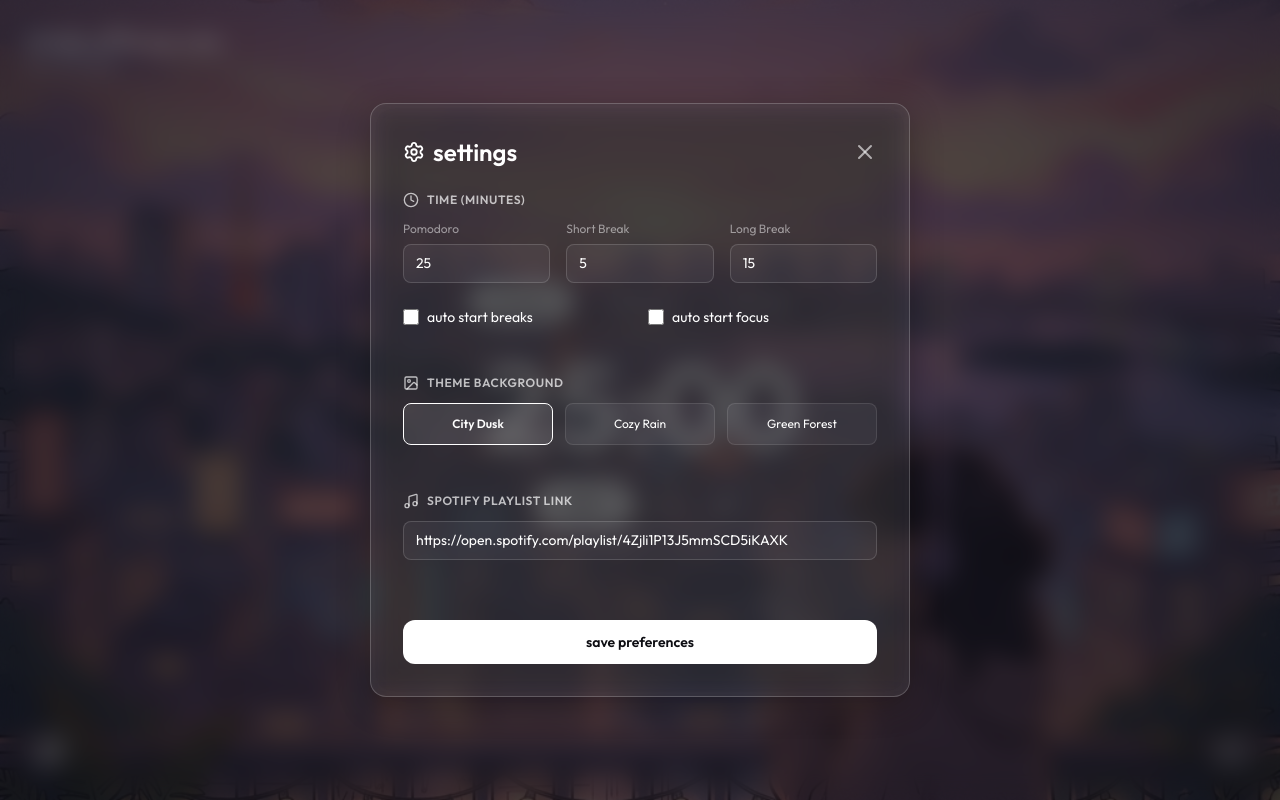
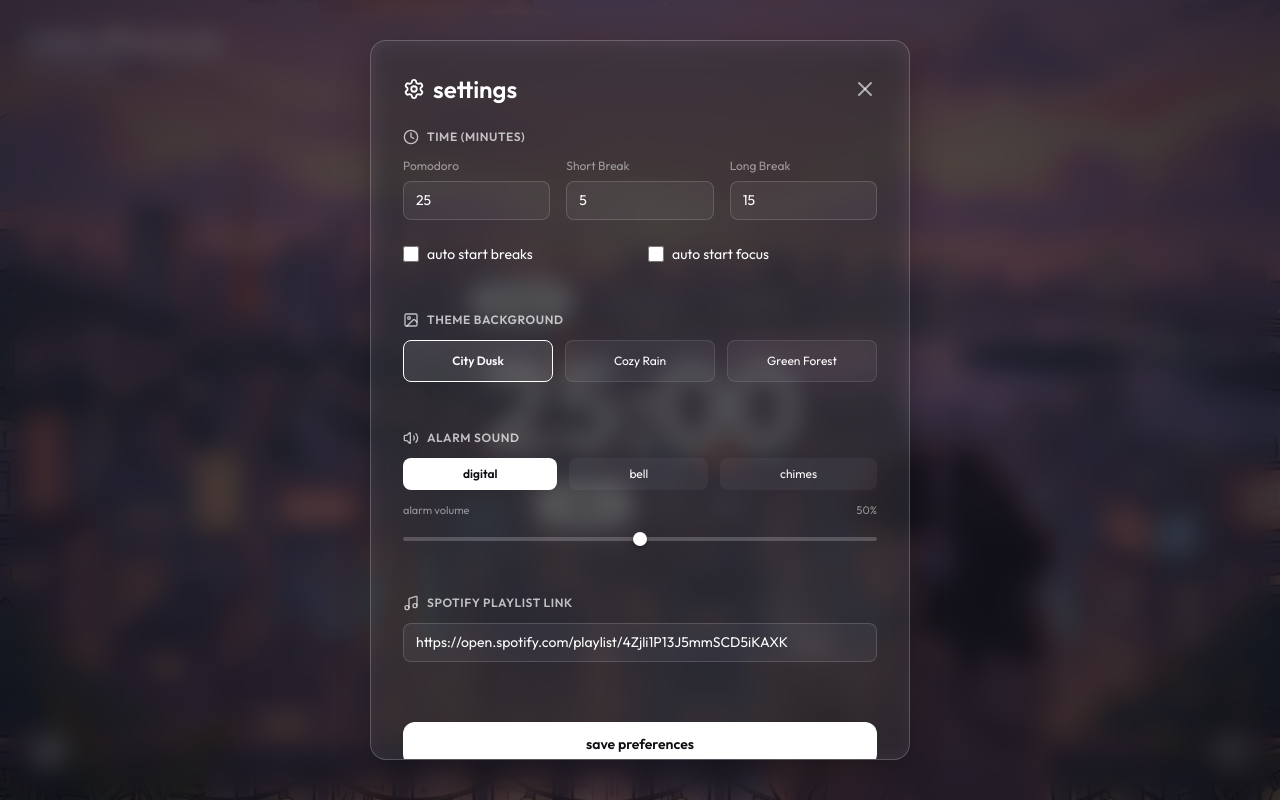
Before and after one commit to mankesh016/aesthetic-focus, a React (Vite) app: page / in a window 1280 px wide. Both pictures are taken after a click on the button 724 px from the left and 503 px from the top of the page. Built offline with nearby package versions, Linux system fonts and the light colour scheme.

Commit message:
feat: add alarm sound

```diff
--- a/src/App.tsx
+++ b/src/App.tsx
@@ -18,6 +18,8 @@ const DEFAULT_SETTINGS: SettingsData = {
   autoStartPomodoros: false,
   backgroundId: "city-dusk",
   spotifyUrl: "https://open.spotify.com/playlist/4Zjli1P13J5mmSCD5iKAXK",
+  alarmSound: "digital",
+  alarmVolume: 0.5,
 };
 
 function App() {
--- a/src/components/SettingsModal.tsx
+++ b/src/components/SettingsModal.tsx
@@ -1,7 +1,8 @@
 import React, { useState } from "react";
-import { X, Clock, Settings, Music, Image } from "lucide-react";
+import { X, Clock, Settings, Music, Image, Volume2 } from "lucide-react";
 import type { SettingsData } from "../types";
 import NumberInput from "./ui/NumberInput";
+import { playSynthesizedAlarm } from "../utils/audio";
 
 interface SettingsModalProps {
   isOpen: boolean;
@@ -31,6 +32,11 @@ export const SettingsModal: React.FC<SettingsModalProps> = ({
     e.preventDefault();
     onSave(formData);
     onClose();
+  };
+
+  // Preview an alarm sound
+  const playAlarmPreview = (soundName: string) => {
+    playSynthesizedAlarm(soundName, formData.alarmVolume);
   };
 
   return (
@@ -146,6 +152,52 @@ export const SettingsModal: React.FC<SettingsModalProps> = ({
 
           <hr className="border-none border-t border-white/10" />
 
+          {/* Section: Alarm Sounds */}
+          <div>
+            <div className="flex items-center gap-2 mb-3 text-white/70">
+              <Volume2 size={16} />
+              <span className="text-xs font-semibold uppercase tracking-wider">
+                alarm sound
+              </span>
+            </div>
+            <div className="flex gap-3 mb-3">
+              {["digital", "bell", "chimes"].map((sound) => (
+                <button
+                  type="button"
+                  key={sound}
+                  onClick={() => {
+                    handleChange("alarmSound", sound);
+                    playAlarmPreview(sound);
+                  }}
+                  className={`flex-grow border-none rounded-lg py-2 px-3 text-xs cursor-pointer transition-all duration-300 ${formData.alarmSound === sound ? "bg-white text-black font-semibold" : "bg-white/5 text-white font-normal"}`}
+                >
+                  {sound}
+                </button>
+              ))}
+            </div>
+            <div>
+              <div>
+                <div className="flex justify-between text-[11px] text-white/50 mb-1">
+                  <span>alarm volume</span>
+                  <span>{Math.round(formData.alarmVolume * 100)}%</span>
+                </div>
+                <input
+                  type="range"
+                  min="0"
+                  max="1"
+                  step="0.05"
+                  value={formData.alarmVolume}
+                  onChange={(e) =>
+                    handleChange("alarmVolume", parseFloat(e.target.value))
+                  }
+                  className="glass-range"
+                />
+              </div>
+            </div>
+          </div>
+
+          <hr className="border-none border-t border-white/10" />
+
           {/* Section: Spotify Playlist URL */}
           <div>
             <div className="flex items-center gap-2 mb-3 text-white/70">
--- a/src/components/Timer.tsx
+++ b/src/components/Timer.tsx
@@ -1,6 +1,7 @@
 import { useEffect, useRef, useState } from "react";
 import type { SettingsData } from "../types";
 import { RotateCcw, Settings } from "lucide-react";
+import { playSynthesizedAlarm } from "../utils/audio";
 
 interface TimerProps {
   settings: SettingsData;
@@ -61,7 +62,7 @@ export const Timer: React.FC<TimerProps> = ({ settings, onOpenSettings }) => {
 
   const handleTimerComplete = () => {
     setIsRunning(false);
-
+    playAlarm();
     // Auto switch modes
     if (mode === "pomodoro") {
       const nextMode = settings.shortBreakTime > 0 ? "shortBreak" : "longBreak";
@@ -81,6 +82,10 @@ export const Timer: React.FC<TimerProps> = ({ settings, onOpenSettings }) => {
         setTimeout(() => setIsRunning(true), 1000);
       }
     }
+  };
+
+  const playAlarm = () => {
+    playSynthesizedAlarm(settings.alarmSound, settings.alarmVolume);
   };
 
   const handleModeChange = (newMode: Mode) => {
--- a/src/types.ts
+++ b/src/types.ts
@@ -6,4 +6,6 @@ export interface SettingsData {
   autoStartPomodoros: boolean;
   backgroundId: string;
   spotifyUrl: string;
+  alarmSound: string;
+  alarmVolume: number;
 }
--- /dev/null
+++ b/src/utils/audio.ts
@@ -0,0 +1,74 @@
+export const playSynthesizedAlarm = (soundName: string, volume: number) => {
+  const AudioContextClass =
+    window.AudioContext || (window as any).webkitAudioContext;
+  if (!AudioContextClass) return;
+
+  try {
+    const ctx = new AudioContextClass();
+    const osc = ctx.createOscillator();
+    const gain = ctx.createGain();
+
+    osc.connect(gain);
+    gain.connect(ctx.destination);
+
+    const now = ctx.currentTime;
+
+    if (soundName === "digital") {
+      // Classic digital alarm: 4 rapid beeps
+      osc.type = "square";
+      osc.frequency.setValueAtTime(2000, now);
+
+      gain.gain.setValueAtTime(0, now);
+      for (let i = 0; i < 4; i++) {
+        const start = now + i * 0.25;
+        const end = start + 0.12;
+        gain.gain.setValueAtTime(volume, start);
+        gain.gain.setValueAtTime(0, end);
+      }
+
+      osc.start(now);
+      osc.stop(now + 1.0);
+    } else if (soundName === "bell") {
+      // Bell: fundamental tone with a higher harmonic and soft decay
+      osc.type = "sine";
+      osc.frequency.setValueAtTime(329.63, now); // E4 note
+
+      const osc2 = ctx.createOscillator();
+      const gain2 = ctx.createGain();
+      osc2.type = "triangle";
+      osc2.frequency.setValueAtTime(659.25, now); // E5 note (octave higher)
+
+      osc2.connect(gain2);
+      gain2.connect(ctx.destination);
+
+      gain.gain.setValueAtTime(volume, now);
+      gain.gain.exponentialRampToValueAtTime(0.001, now + 1.8);
+
+      gain2.gain.setValueAtTime(volume * 0.4, now);
+      gain2.gain.exponentialRampToValueAtTime(0.001, now + 1.2);
+
+      osc.start(now);
+      osc.stop(now + 1.8);
+      osc2.start(now);
+      osc2.stop(now + 1.8);
+    } else if (soundName === "chimes") {
+      // Chimes: arpeggio of light, high-pitched sine tones
+      const notes = [523.25, 659.25, 783.99, 1046.5]; // C5, E5, G5, C6 arpeggio
+      osc.type = "sine";
+
+      gain.gain.setValueAtTime(0, now);
+      osc.start(now);
+
+      notes.forEach((freq, index) => {
+        const time = now + index * 0.15;
+        osc.frequency.setValueAtTime(freq, time);
+        gain.gain.setValueAtTime(volume, time);
+        gain.gain.exponentialRampToValueAtTime(0.001, time + 0.5);
+      });
+
+      osc.stop(now + 1.0);
+    }
+  } catch (err) {
+    console.error("Audio synthesis failed:", err);
+  }
+};
```
